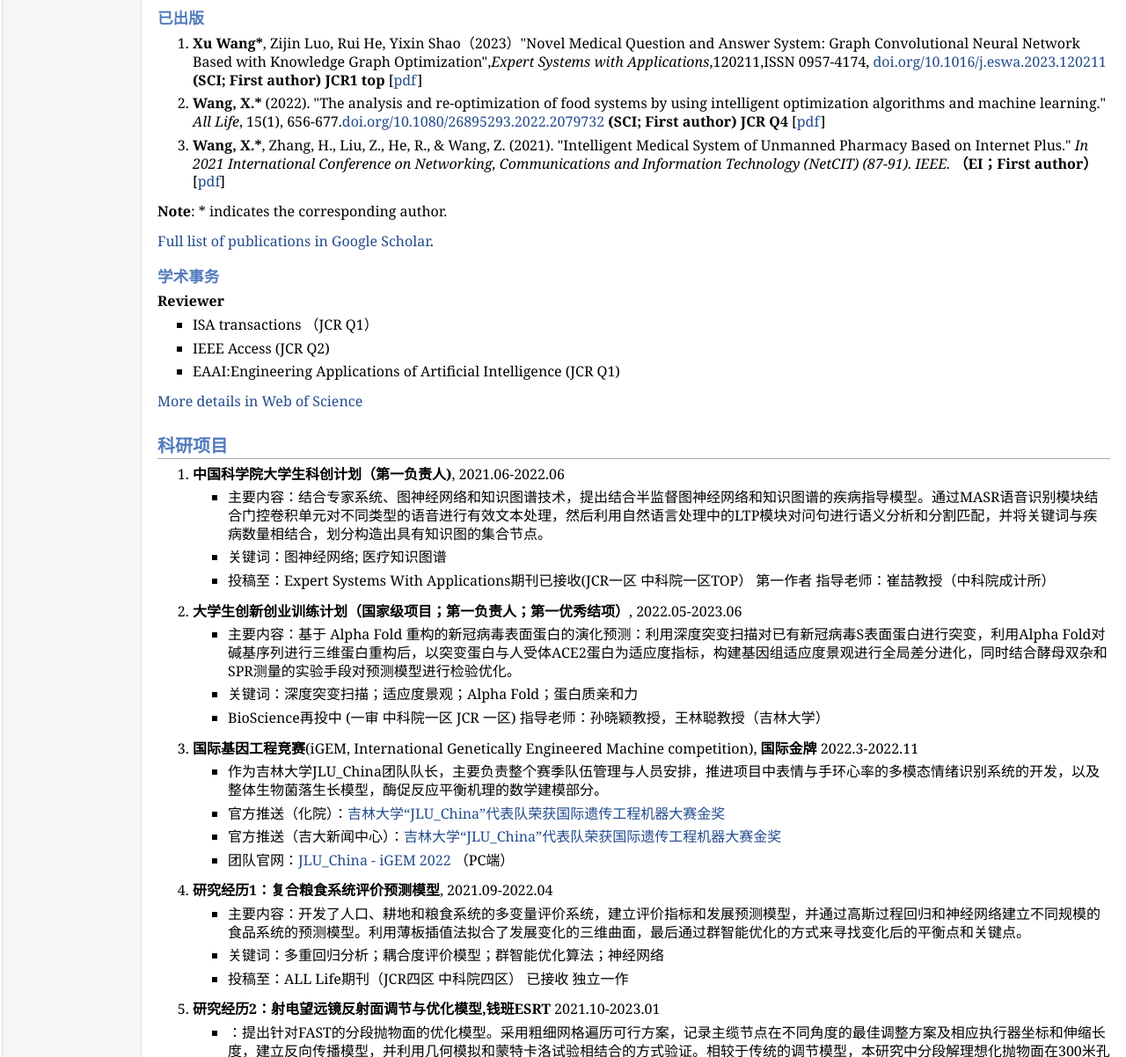
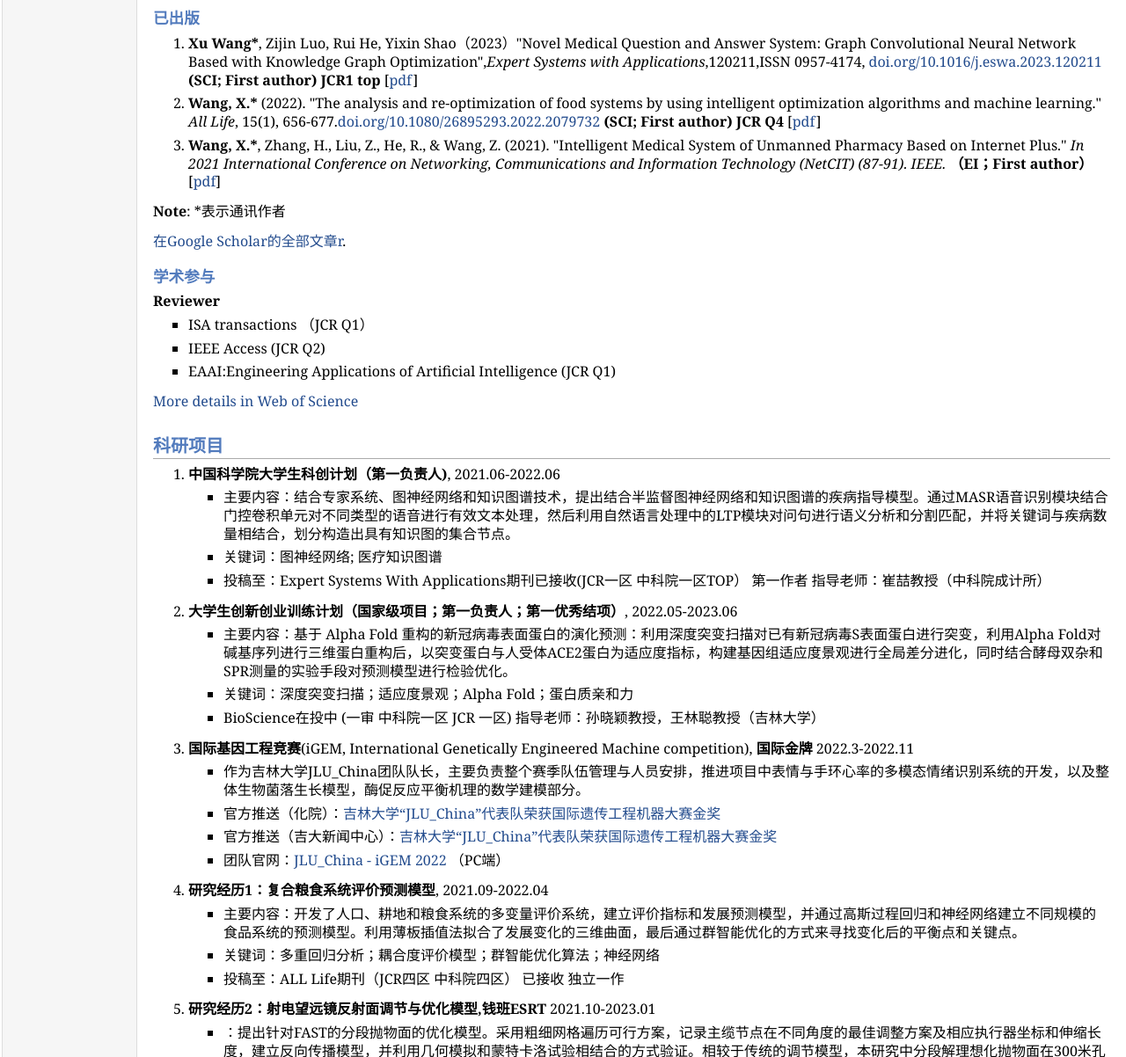
Before and after one commit to JLU-WangXu/JLU-WangXu.github.io, a plain HTML site: page index.html in a window 1280 px wide. Shown: the part 716-1918 px from the top of the page at 88% size. Drawn offline with Linux system fonts and the light colour scheme.

Commit message:
Update index.html

```diff
--- a/index.html
+++ b/index.html
@@ -17,7 +17,7 @@
 <div class="menu-item"><a href="index.html" class="current">Home</a></div>
 <div class="menu-item"><a href="https://scholar.google.com.hk/citations?user=7NhyVwEAAAAJ&hl=zh-CN">Google Scholar</a></div>
 <div class="menu-item"><a href="https://www.jlu.edu.cn/">吉林大学</a></div>
-<div class="menu-item"><a href="https://www.x-institute.edu.cn/">清华钱班-零一学院</a></div>
+<div class="menu-item"><a href="https://www.x-institute.edu.cn/">清华钱班零一学院</a></div>
 <div class="menu-item"><a href="https://github.com/JLU-WangXu">GitHub</a></div>
 <div class="menu-item"><a href="https://iedu.jlu.edu.cn">吉大教务系统</a></div>
 <div class="menu-item"><a href="https://jdcxcy.jlu.edu.cn/studentend">吉大双创系统</a></div>
@@ -79,10 +79,10 @@ E-mail: <a href="mailto:jlu_wangxu@163.com">jlu_wangxu@163.com</a><br />
 <li><p> <b>Wang, X.*</b>, Zhang, H., Liu, Z., He, R., & Wang, Z. (2021). "Intelligent Medical System of Unmanned Pharmacy Based on Internet Plus." <i>In 2021 International Conference on Networking, Communications and Information Technology (NetCIT) (87-91). IEEE.</i> <b>（EI；First author）</b>[<a href="pub/EI.pdf">pdf</a>]</p>
 </li>
 </ol>
-<p><b>Note</b>: * indicates the corresponding author.</p>
-<p><a href="https://scholar.google.com.hk/citations?user=7NhyVwEAAAAJ&hl=zh-CN">Full list of publications in Google Scholar</a>.</p>
+<p><b>Note</b>: *表示通讯作者</p>
+<p><a href="https://scholar.google.com.hk/citations?user=7NhyVwEAAAAJ&hl=zh-CN">在Google Scholar的全部文章r</a>.</p>
 
-<h3>学术事务</h3>
+<h3>学术参与</h3>
 <p><b>Reviewer</b></p>
 <ul>
 <li><p>ISA transactions （JCR Q1）</p>
@@ -111,7 +111,7 @@ E-mail: <a href="mailto:jlu_wangxu@163.com">jlu_wangxu@163.com</a><br />
 </li>
 <li><p>关键词：深度突变扫描；适应度景观；Alpha Fold；蛋白质亲和力</p>
 </li>
-<li><p>BioScience再投中 (一审 中科院一区 JCR 一区)  指导老师：孙晓颖教授，王林聪教授（吉林大学）</p>
+<li><p>BioScience在投中 (一审 中科院一区 JCR 一区)  指导老师：孙晓颖教授，王林聪教授（吉林大学）</p>
 </li>
 </ul>
 <li><p> <b>国际基因工程竞赛</b>(iGEM, International Genetically Engineered Machine competition), <b>国际金牌</b>  2022.3-2022.11</p></li>
```
